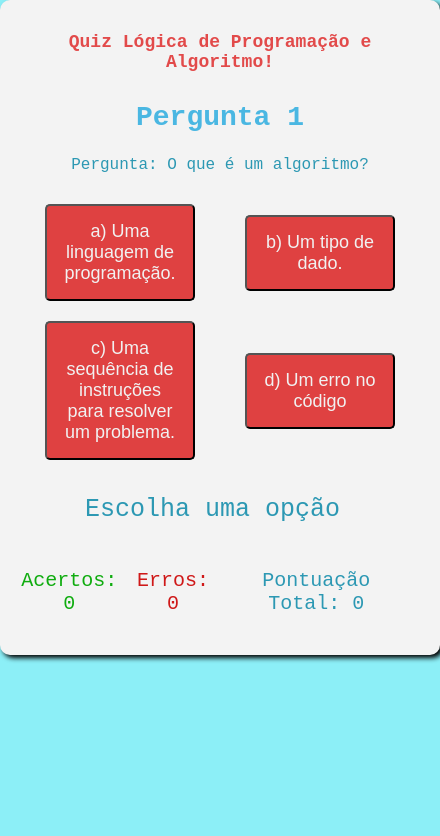
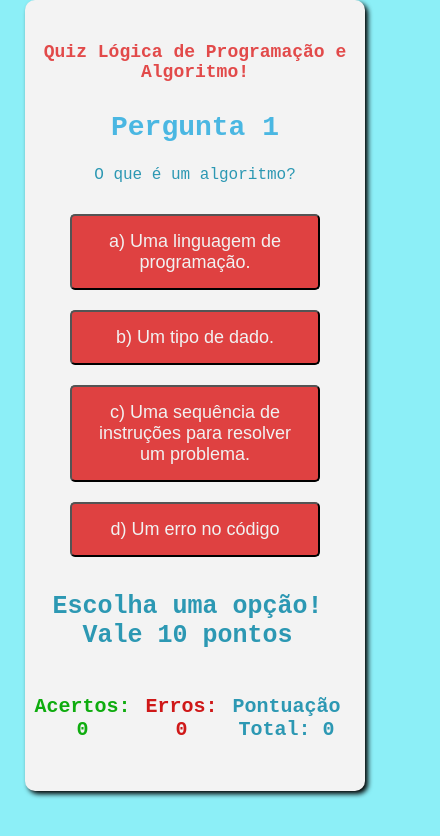
Before and after one commit to llucasvargas/quizJS, a React (Create React App) app in the folder quiz-programacao/: page / in a window 390 px wide. Shown: the top 836 px of the page, 440 px wide, since content can reach past the window. Built offline with nearby package versions, Linux system fonts and the light colour scheme.

Commit message:
Atulização responsivo e polimento quiz

```diff
--- a/quiz-programacao/src/App.css
+++ b/quiz-programacao/src/App.css
@@ -2,13 +2,13 @@ body {
     margin: 0;
     background-color: #8ceff7;
     font-family: 'Courier New', Courier, monospace;
-    max-height: 100vh;
+    height: 100%;
 }
 
 .container {
     max-width: 850px;
-    min-width: 400px;
-    margin: 30px auto;
+    height: 100%;
+    margin: auto;
     text-align: center;
     display: flex;
     justify-content: center;
@@ -53,10 +53,19 @@ body {
     font-size: 18px;
 }
 
+.opcoes:hover {
+    color: #000;
+    padding: 20px;
+    margin: 15px 5px;
+    cursor: pointer;
+    transition: 0.1s;
+}
+
 .resposta {
     font-size: 25px;
     color: rgb(44, 152, 179);
     margin-right: 15px;
+    font-weight: bold;
 }
 
 .input {
@@ -70,14 +79,15 @@ body {
 .button {
     background-color: #8ceff7;
     border: none;
-    padding: 5px;
+    padding: 10px;
     border-radius: 5px;
+    font-weight: bold;
 }
 
-.button_recarrega::after {
-    background-image: url('../public/images.png');
-    background-repeat: no-repeat;
-    background-position: center;
+.button:hover {
+    padding: 15px;
+    color: #fff;
+    cursor: pointer;
 }
 
 .pontos {
@@ -91,14 +101,17 @@ body {
     font-size: 20px;
     color: rgb(44, 152, 179);
     margin-right: 15px;
+    font-weight: bold;
 }
 
 .acerto {
     color: rgb(15, 172, 15) !important;
+    font-weight: bold;
 }
 
 .erro {
     color: rgb(207, 24, 24) !important;
+    font-weight: bold;
 }
 
 @media (max-width: 1200px) {
@@ -134,6 +147,7 @@ body {
     .container {
         width: 280px;
         margin: 0 auto;
+        padding: 30px;
     }
 
     .titulo {
@@ -145,6 +159,6 @@ body {
     }
 
     .opcoes {
-        width: 150px;
+        width: 250px;
     }
 }
--- a/quiz-programacao/src/componentes/quiz.js
+++ b/quiz-programacao/src/componentes/quiz.js
@@ -3,16 +3,16 @@ import React, { useState } from 'react';
 
 const Pergunta = () => {
   const perguntas = [
-    { id: 1, pergunta: 'Pergunta: O que é um algoritmo?' },
-    { id: 2, pergunta: 'Pergunta: O que é uma variável em programação?' },
-    { id: 3, pergunta: 'Pergunta: O que é um loop em programação?' },
-    { id: 4, pergunta: 'Pergunta: O que é uma estrutura condicional em programação?' },
-    { id: 5, pergunta: 'Pergunta: O que é uma função em programação?' },
-    { id: 6, pergunta: 'Pergunta: O que é a recursão em programação?' },
-    { id: 7, pergunta: 'Pergunta: O que é uma estrutura de dados em programação?' },
-    { id: 8, pergunta: 'Pergunta: O que é uma declaração de controle de fluxo em programação?' },
-    { id: 9, pergunta: 'Pergunta: O que é a complexidade de um algoritmo?' },
-    { id: 10, pergunta: 'Pergunta: O que é depuração (debugging) em programação?' }
+    { id: 1, pergunta: 'O que é um algoritmo?' },
+    { id: 2, pergunta: 'O que é uma variável em programação?' },
+    { id: 3, pergunta: 'O que é um loop em programação?' },
+    { id: 4, pergunta: 'O que é uma estrutura condicional em programação?' },
+    { id: 5, pergunta: 'O que é uma função em programação?' },
+    { id: 6, pergunta: 'O que é a recursão em programação?' },
+    { id: 7, pergunta: 'O que é uma estrutura de dados em programação?' },
+    { id: 8, pergunta: 'O que é uma declaração de controle de fluxo em programação?' },
+    { id: 9, pergunta: 'O que é a complexidade de um algoritmo?' },
+    { id: 10, pergunta: 'O que é depuração (debugging) em programação?' }
   ];
 
   const opcoes = [
@@ -99,18 +99,14 @@ const Pergunta = () => {
   const [numeroQuestao, setNumeroQuestao] = useState(1);
   const [acertos, setAcertos] = useState(0);
   const [erros, setErros] = useState(0);
-  const [resposta, setResposta] = useState('');
-  //const [segundaResposta, setSegundaResposta] = useState('');
+  const [resposta, setResposta] = useState('')
   const [mostrarSegundaPergunta, setMostrarSegundaPergunta] = useState(false);
 //  const [rendimento, setRendimento] = useState('')
+  const aviso = document.querySelector('.resposta')
 
   const handleRespostaChange = (event) => {
   setResposta(event.target.value);
   };
-
-  //const handleSegundaRespostaChange = (event) => {
-  //setSegundaResposta(event.target.value);
-  //};
 
   const handleFormSubmit = (event) => {
     event.preventDefault();
@@ -118,10 +114,12 @@ const Pergunta = () => {
     if (resposta === respostas[numeroQuestao - 1].opcao) {
       setPontuacaoTotal(pontuacaoTotal + 10);
       setAcertos(acertos + 1);
+      aviso.innerHTML = 'Escolha uma opção! Vale 10 pontos'
     } else {
       setErros(erros + 1);
       setMostrarSegundaPergunta(true);
       setResposta('');
+      aviso.innerHTML = 'Tente novamente! Vale 5 pontos.'
       return; // Não continua para a próxima pergunta
     }
 
@@ -136,8 +134,10 @@ const Pergunta = () => {
     if (resposta === respostas[numeroQuestao - 1].opcao) {
       setPontuacaoTotal(pontuacaoTotal + 5);
       setAcertos(acertos + 1);
+      aviso.innerHTML = 'Escolha uma opção! Vale 10 pontos'
     } else {
       setErros(erros + 1);
+      aviso.innerHTML = 'Escolha uma opção! Vale 10 pontos'
     }
 
     setNumeroQuestao(numeroQuestao + 1);
@@ -180,7 +180,7 @@ const Pergunta = () => {
           <h2 className='subTitulo'>Pergunta {numeroQuestao}</h2>
           <p className='pergunta'>{perguntas[numeroQuestao - 1].pergunta}</p>
           <div className='opcoesContainer'>
-            <button className='opcoes' onClick={() => encaminharAlternativa('a')} onChange={handleRespostaChange}>
+            <button className='opcoes' onClick={() => encaminharAlternativa('a')} >
               {opcoes[numeroQuestao - 1].opcao1}
             </button>
             <button className='opcoes' onClick={() => encaminharAlternativa('b')}>
@@ -193,25 +193,20 @@ const Pergunta = () => {
               {opcoes[numeroQuestao - 1].opcao4}
             </button>
           </div>
-          <p className='resposta'>Escolha uma opção</p>
+          <p className='resposta'>Escolha uma opção! Vale 10 pontos</p>
           <div className='pontos'>
             <p className='acerto'>Acertos: {acertos}</p>
             <p className='erro'>Erros: {erros}</p>
             <p>Pontuação Total: {pontuacaoTotal}</p>
           </div>
-          {mostrarSegundaPergunta && (
-            <div>
-              <h3 className='subTitulo'>Tente novamente! Vale 5 pontos.</h3>
-            </div>
-          )}
           {!mostrarSegundaPergunta}
         </form>
       ) : (
         <div>
-          <h1>Resultado do Quiz</h1>
-          <p>Pontuação Total: {pontuacaoTotal}</p>
-          <p>Acertos: {acertos}</p>
-          <p>Erros: {erros}</p>
+          <h1 className='titulo'>Resultado do Quiz</h1>
+          <p className='resposta'>Pontuação Total: {pontuacaoTotal}</p>
+          <p className='acerto'>Acertos: {acertos}</p>
+          <p className='erro'>Erros: {erros}</p>
           <button className='button button_recarrega' onClick={atualiza}>Jogar novamente.</button>
         </div>
       )}
```
Also changed, not shown: quiz-programacao/public/images.png (deleted).
